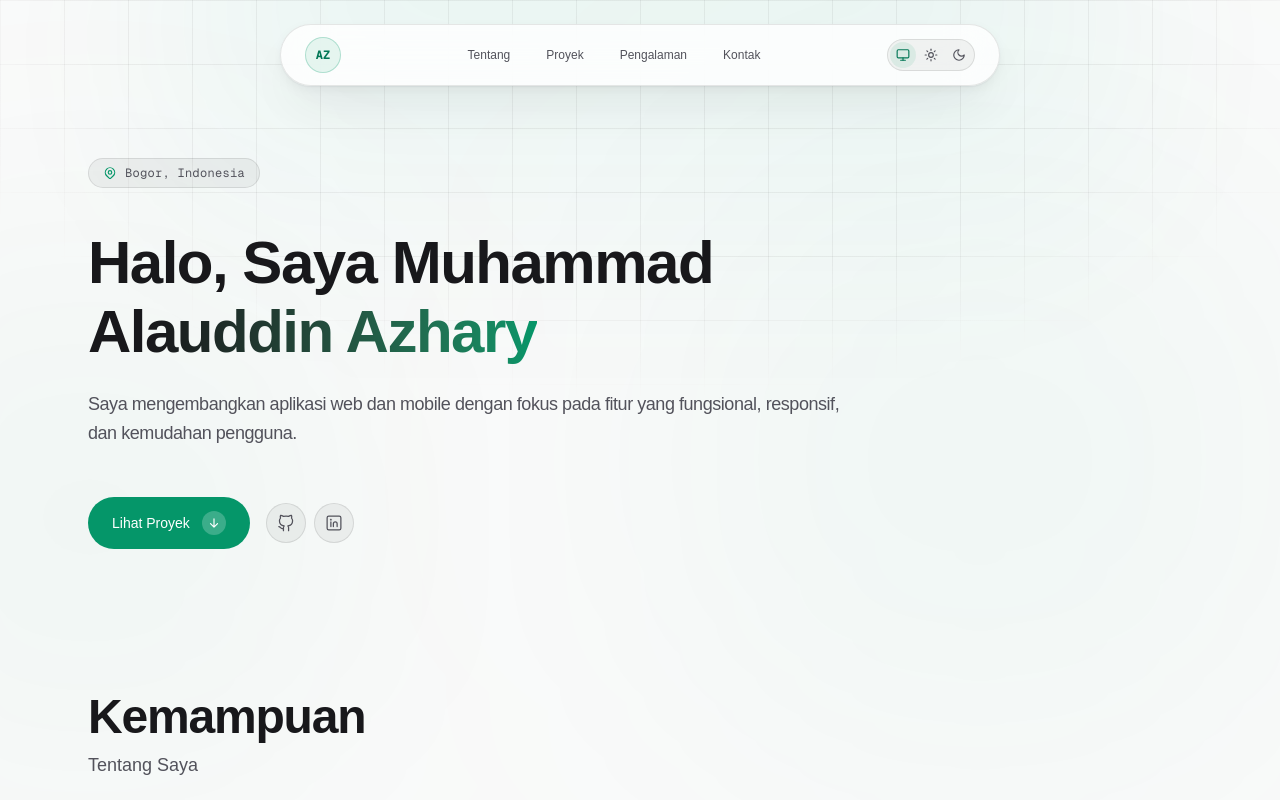
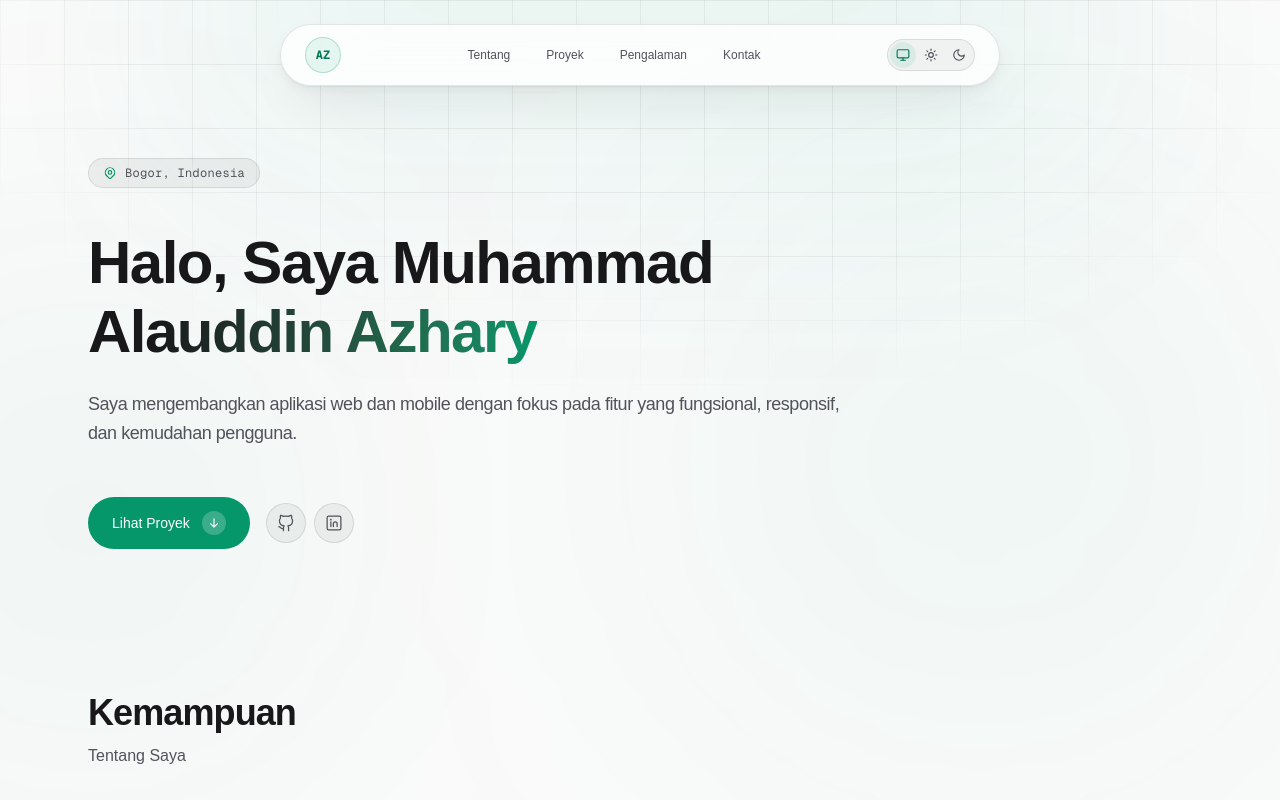
Before and after one commit to aldnazr/portofoliov2, a Next.js app: page / in a window 1280 px wide. Shown: the top 800 px of the page. Built offline with nearby package versions, Linux system fonts and the light colour scheme; a web font is replaced by a local one.

Commit message:
style(section-header): reduce responsive heading and subtitle sizes
Drop md:text-5xl from title, cap subtitle at sm:text-base instead of
sm:text-lg. Tones down typographic scale on larger viewports so section
headers no longer dominate the page layout.

```diff
--- a/components/section-header.tsx
+++ b/components/section-header.tsx
@@ -15,11 +15,11 @@ export default function SectionHeader({
 
   return (
     <div className={`space-y-2 md:space-y-2.5 ${className}`}>
-      <h2 className="text-3xl sm:text-4xl md:text-5xl font-bold tracking-tight text-foreground">
+      <h2 className="text-3xl sm:text-4xl font-bold tracking-tight text-foreground">
         {title}
       </h2>
       {subtitle && (
-        <p className="text-base sm:text-lg text-muted leading-relaxed max-w-2xl">
+        <p className="text-base sm:text-base text-muted leading-relaxed max-w-2xl">
           {subtitle}
         </p>
       )}
```
